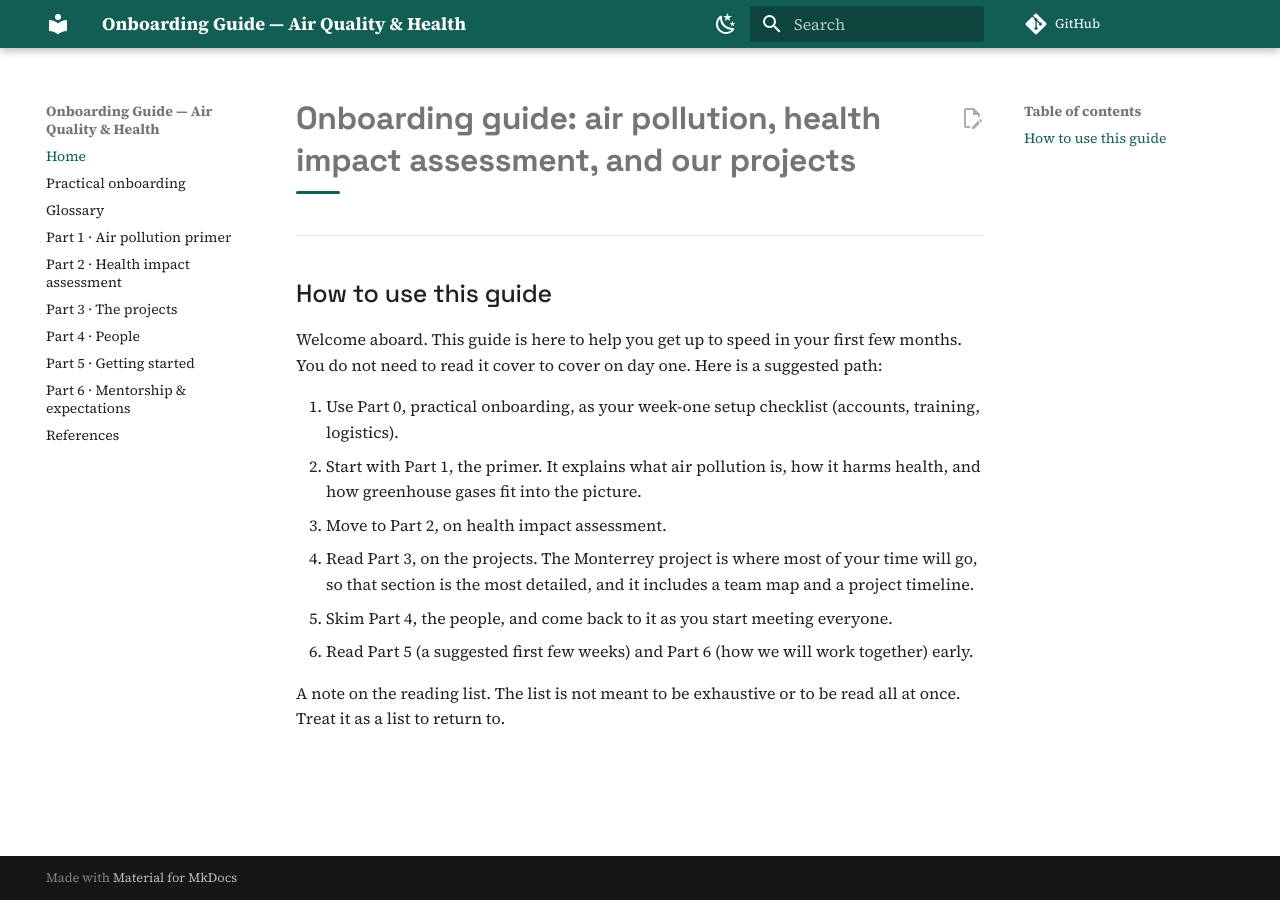
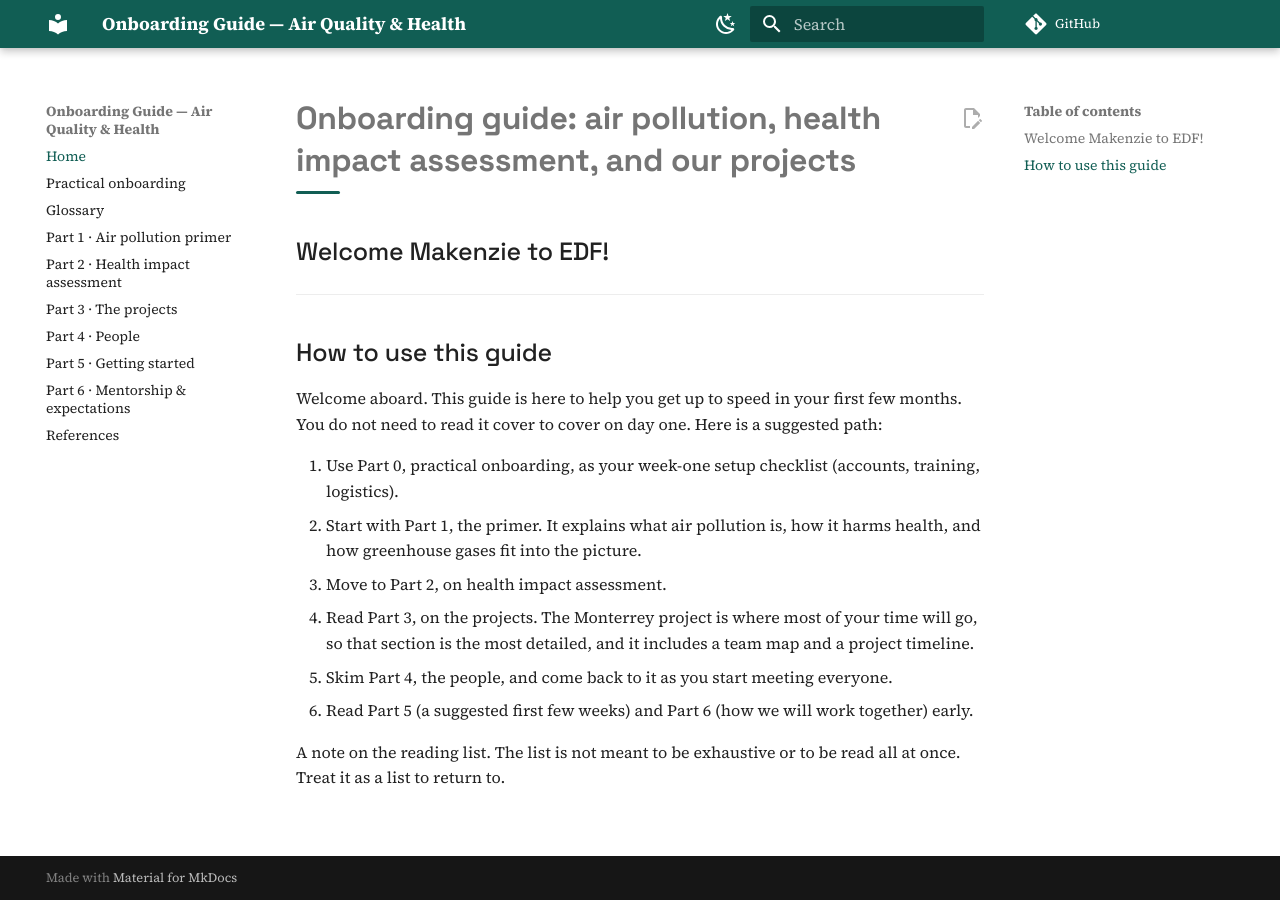
Before and after one commit to vtinney/mh-onboarding-site, an MkDocs documentation site: the page built from docs/index.md, in a window 1280 px wide. Built offline with MkDocs 1.6.1 and Material for MkDocs 9.7.7, drawn with Linux system fonts in a browser that asks for light colours; comment, search, counter and statistics services are not loaded.

Commit message:
Update index.md

```diff
--- a/docs/index.md
+++ b/docs/index.md
@@ -1,5 +1,6 @@
 # Onboarding guide: air pollution, health impact assessment, and our projects
 
+## Welcome Makenzie to EDF!
 ---
 
 ## How to use this guide
```
